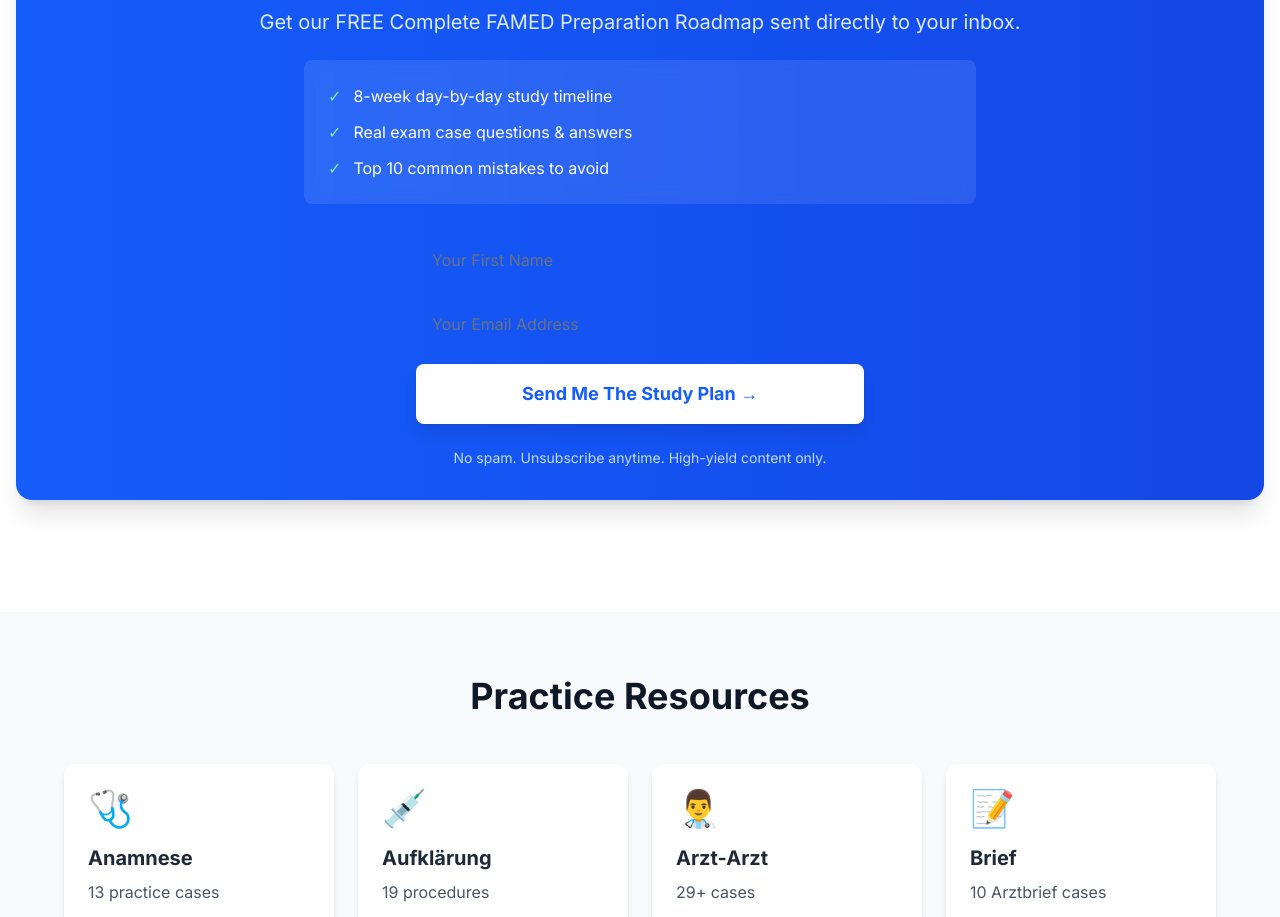
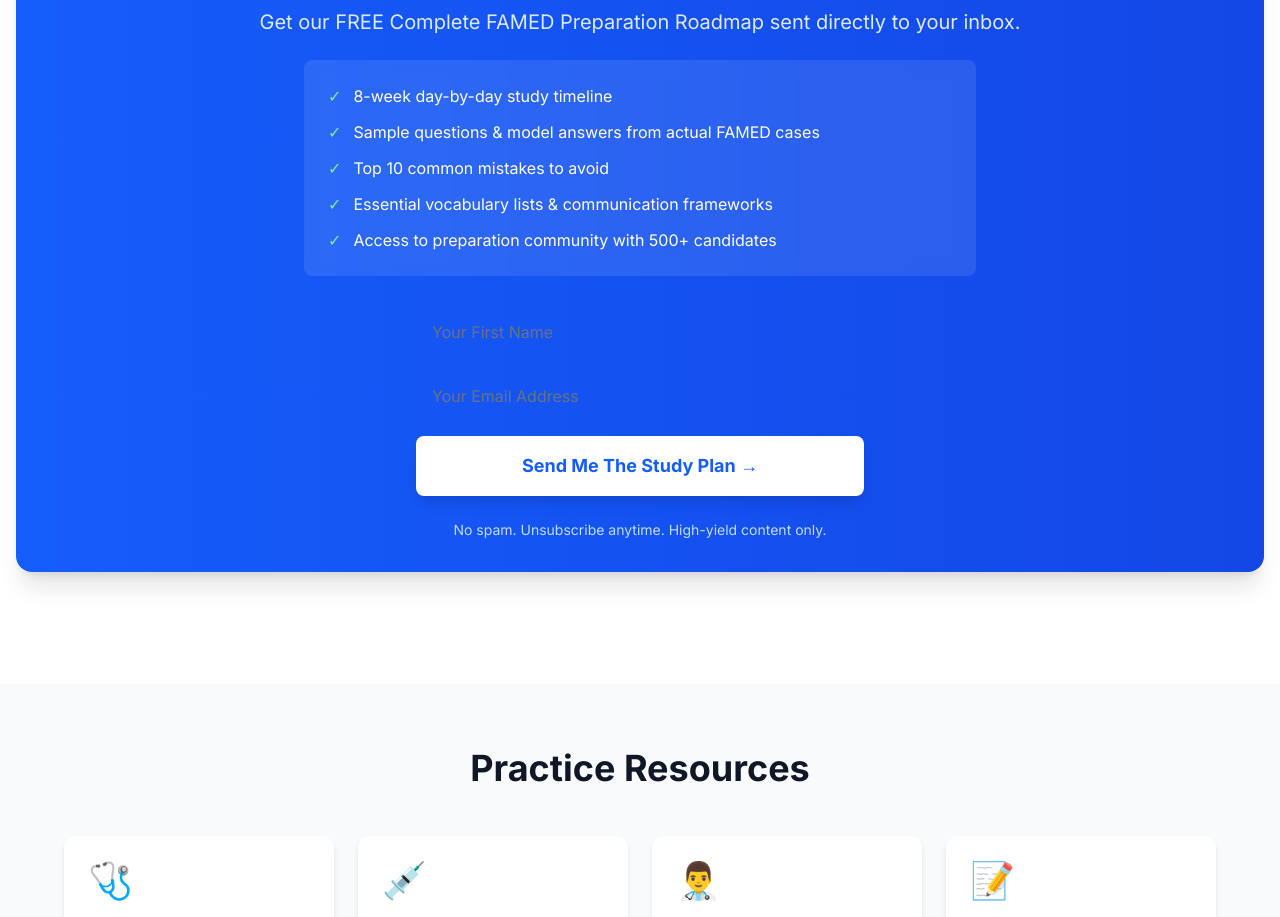
Before and after one commit to dryanez/Famedblog, a Next.js app: page / in a window 1280 px wide. Shown: the part 1640-2557 px from the top of the page. Built offline with nearby package versions, Linux system fonts and the light colour scheme; no server answers.

Commit message:
fix: upload lead magnet PDF and fix CTA form syntax

```diff
--- a/components/LeadMagnetCTA.tsx
+++ b/components/LeadMagnetCTA.tsx
@@ -50,11 +50,19 @@ export default function LeadMagnetCTA() {
                                 </li>
                                 <li className="flex items-start">
                                     <span className="mr-3 text-green-300">✓</span>
-                                    <span>Real exam case questions & answers</span>
+                                    <span>Sample questions & model answers from actual FAMED cases</span>
                                 </li>
                                 <li className="flex items-start">
                                     <span className="mr-3 text-green-300">✓</span>
                                     <span>Top 10 common mistakes to avoid</span>
+                                </li>
+                                <li className="flex items-start">
+                                    <span className="mr-3 text-green-300">✓</span>
+                                    <span>Essential vocabulary lists & communication frameworks</span>
+                                </li>
+                                <li className="flex items-start">
+                                    <span className="mr-3 text-green-300">✓</span>
+                                    <span>Access to preparation community with 500+ candidates</span>
                                 </li>
                             </ul>
                         </div>
```
Also changed, not shown: 1 other file (tests, documents, lock files or other folders).
